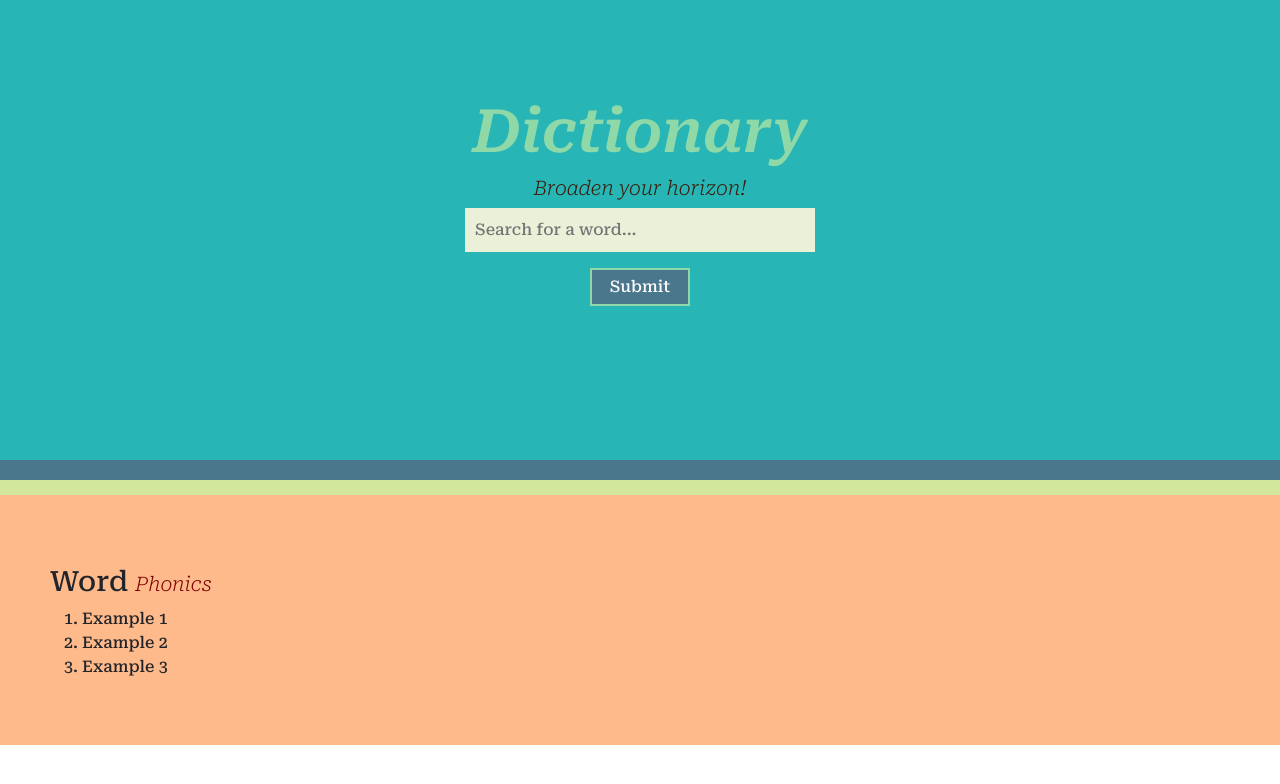
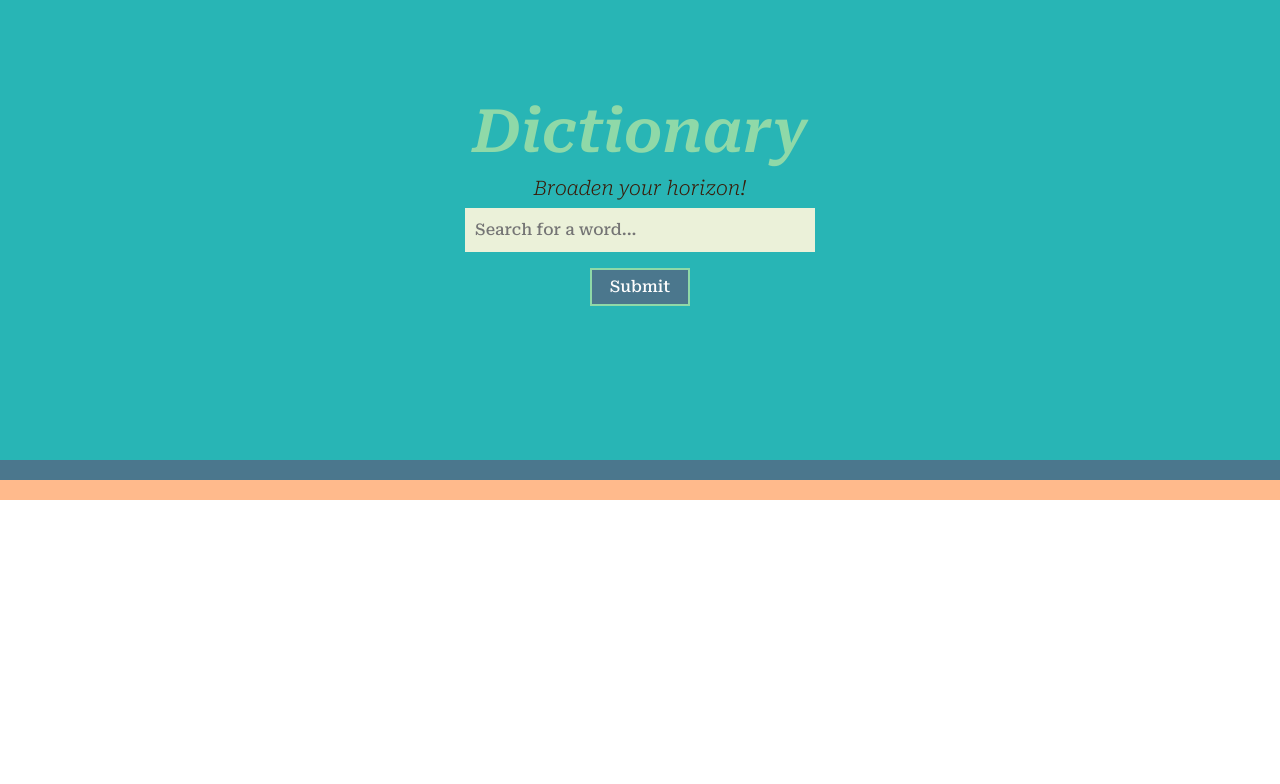
Before and after one commit to lkbobadi/dictionary-react-app, a React (Create React App) app: page / in a window 1280 px wide. Shown: the top 784 px of the page. Built offline with nearby package versions, Linux system fonts and the light colour scheme.

Commit message:
Partially Stylized Meaning
Removal of Content component

```diff
--- a/src/App.css
+++ b/src/App.css
@@ -79,7 +79,6 @@ input[type="submit"]:hover {
 }
 
 .content-section {
-  border-top: 15px solid #d2e69c;
   padding-top: 20px;
   background: rgb(255, 186, 140);
 }
--- a/src/App.js
+++ b/src/App.js
@@ -1,5 +1,4 @@
 import React from "react";
-import Content from "./Content";
 import Search from "./Search";
 import "./App.css";
 
@@ -10,9 +9,7 @@ export default function App() {
         <Search />
       </div>
 
-      <div className='content-section pe-0'>
-        <Content />
-      </div>
+      <div className='content-section pe-0'></div>
     </div>
   );
 }
--- a/src/Content.js
+++ /dev/null
@@ -1,18 +0,0 @@
-import React from "react";
-import "./App.css";
-
-export default function Content() {
-  return (
-    <div className='contents'>
-      <h3>
-        Word <span className='phonics'>Phonics</span>
-      </h3>
-
-      <ol className='sentences'>
-        <li>Example 1</li>
-        <li>Example 2</li>
-        <li>Example 3</li>
-      </ol>
-    </div>
-  );
-}
--- a/src/Meaning.js
+++ b/src/Meaning.js
@@ -3,7 +3,7 @@ import React from "react";
 export default function Meaning(props) {
   return (
     <div className='Meaning'>
-      <h3>{props.meaning.partOfSpeech}</h3>
+      <h2>{props.meaning.partOfSpeech}</h2>
       {props.meaning.definitions.map(function (definition, index) {
         return (
           <div key={index}>
--- a/src/Results.js
+++ b/src/Results.js
@@ -5,7 +5,8 @@ export default function Results(props) {
   if (props.results) {
     return (
       <div className='Results'>
-        <h2>{props.results.word}</h2>
+        <div className='content-section mt-5 pe-0'>
+          <h3>{props.results.word}</h3>
           {props.results.meanings.map(function (meaning, index) {
             return (
               <div key={index}>
@@ -14,6 +15,7 @@ export default function Results(props) {
             );
           })}
         </div>
+      </div>
     );
   } else {
     return null;
```
Lines whose indentation alone changed are shown as unchanged.
